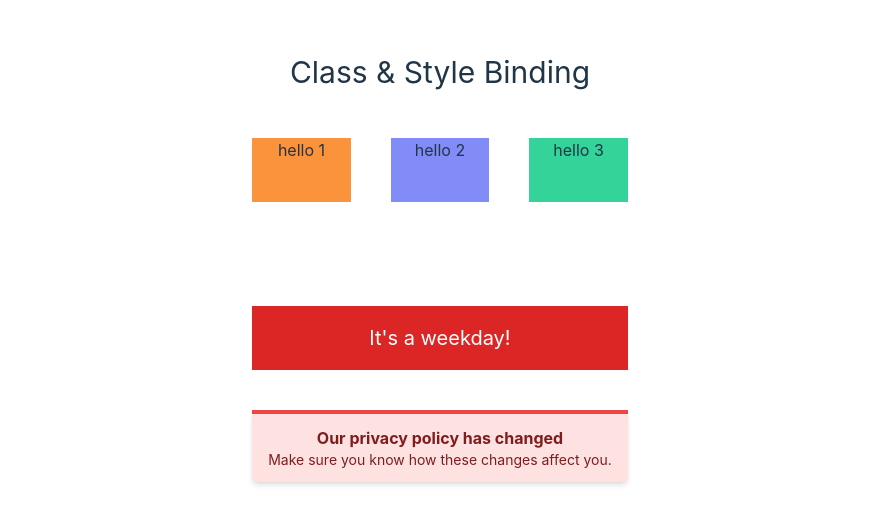
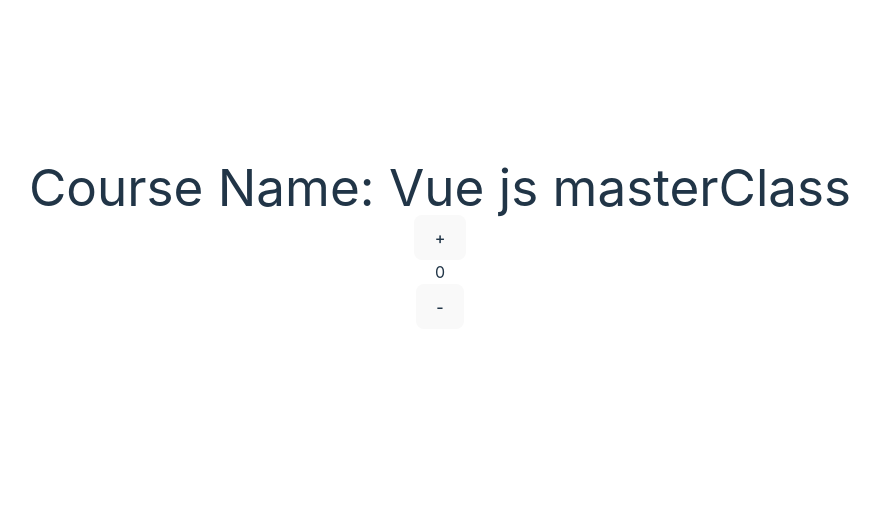
Before and after one commit to Nurunnahar1/vue.js, a Vue app in the folder vue4/: page / in a window 1280 px wide. Shown: the part 156-680 px from the top of the page, without its empty margins (200-1080 px from the left). Built offline with nearby package versions, Linux system fonts and the light colour scheme.

Commit message:
script setup (reactivity)

```diff
--- a/vue4/src/App.vue
+++ b/vue4/src/App.vue
@@ -1,52 +1,18 @@
 <script setup>
-const bgOrange = 'background-color: rgba(251, 146, 60, 1)'
-const bgIndigo = 'background-color: rgba(129, 140, 248, 1)'
-const bgGreen = 'background-color: rgba(52, 211, 153, 1)'
+import { ref } from "vue";
 
-const bgRed = 'background-color: rgba(220, 38, 38, 1)'
-const bgDarkGreen = 'background-color: rgba(5, 150, 105, 1)'
-
-const colors = {
-  borderColor: 'rgba(20, 184, 166, 1)', //rgba(239, 68, 68,1)
-  // 'border-color': 'rgba(20, 184, 166, 1)', //rgba(239, 68, 68,1)
-  color: 'rgba(19, 78, 74, 1)', //rgba(127, 29, 29,1)
-  backgroundColor: 'rgba(204, 251, 241, 1)' //rgba(254, 226, 226,1)
-}
-
-const weekday = true
-const messageType = 'error'
-
-if('error'==messageType){
-  colors.borderColor='rgba(239, 68, 68,1)'
-  colors.backgroundColor = 'rgba(254, 226, 226,1)'
-  colors.color = 'rgba(127, 29, 29,1)'
-}
+ let courseName = ref("Vue js masterClass");
+let count= ref(0);
 </script>
 
 <template>
-  <section class="container mx-auto">
-    <h1 class="text-center text-3xl py-12">Class & Style Binding</h1>
+ <h1>Course Name: {{ courseName }}</h1>
 
-    <section class="flex space-x-10">
-      <div class="w-1/3 h-16" :style="bgOrange">hello 1</div>
-      <div class="w-1/3 h-16" :style="bgIndigo">hello 2</div>
-      <div class="w-1/3 h-16" :style="bgGreen">hello 3</div>
-    </section>
-
-    <section class="mt-10">
-      <div class="h-16 flex items-center justify-center text-white"  >Hello</div>
-      <div class="h-16 flex items-center justify-center text-white"  :style="weekday==true?[bgRed,'font-size:20px']:[bgDarkGreen, 'font-size:30px']">
-        It's a weekday!
-      </div>
-    </section>
-
-    <section class="mt-10">
-      <div class=" border-t-4  rounded-b  px-4 py-3 shadow-md" :style="colors">
-        <p class="font-bold">Our privacy policy has changed</p>
-        <p class="text-sm">Make sure you know how these changes affect you.</p>
-      </div>
-    </section>
-  </section>
+ <button @click="count++">+</button>
+ <h3>{{ count }}</h3>
+ <button @click="count--">-</button>
 </template>
 
-<style scoped></style>
+<style scoped>
+
+</style>
```
